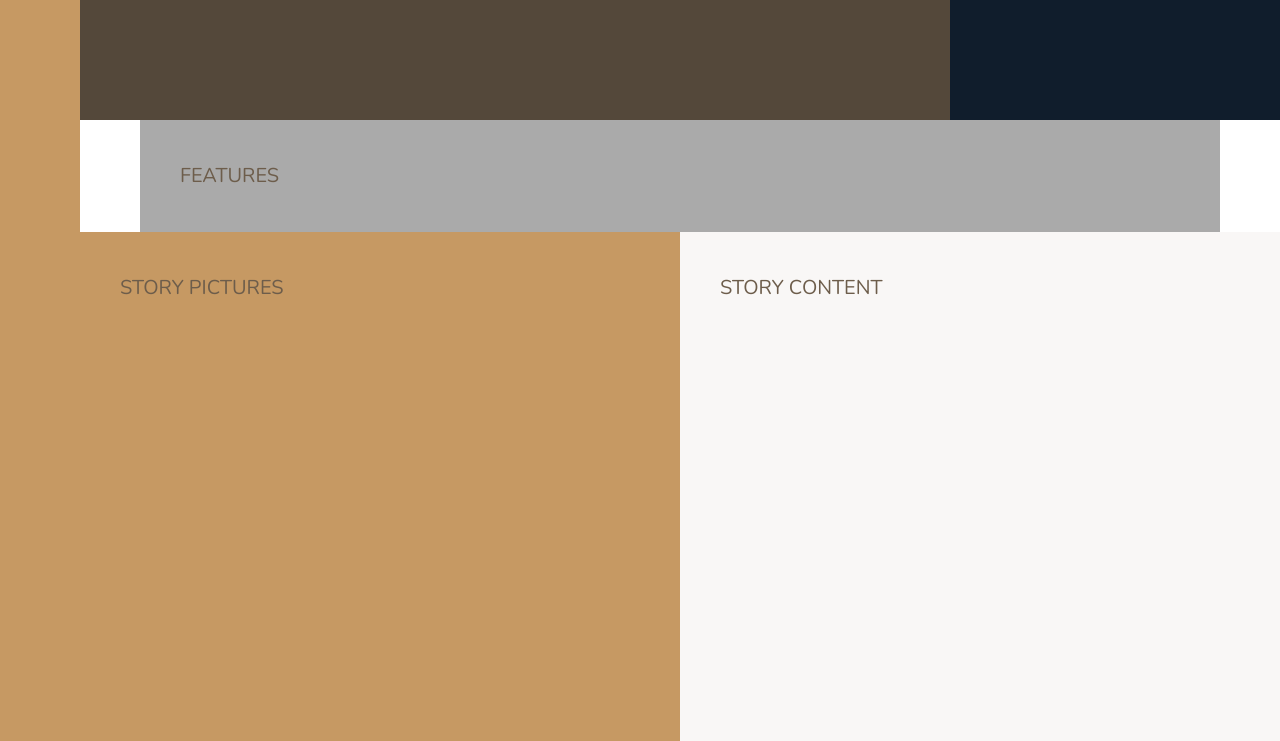
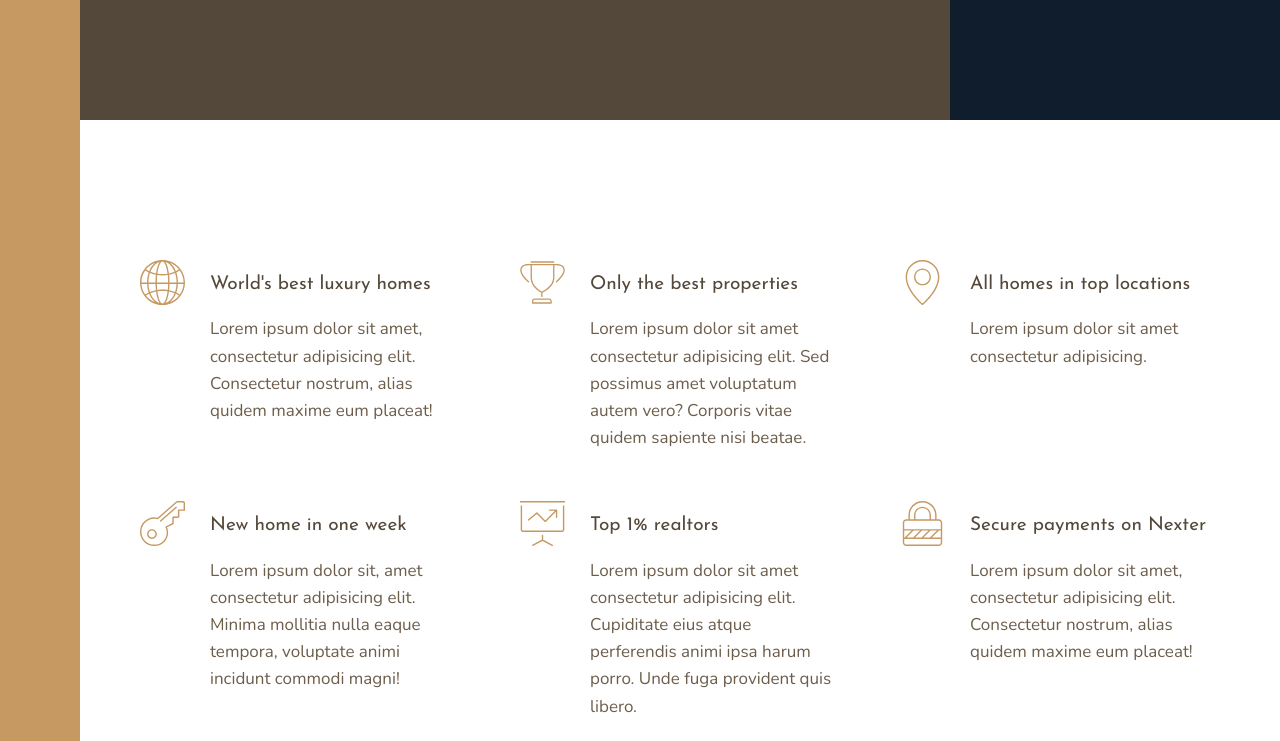
Before and after one commit to caarbelaezg/Nexter, a website: page index.html in a window 1280 px wide. Shown: the part 520-1261 px from the top of the page. Drawn offline with nearby package versions, Linux system fonts and the light colour scheme.

Commit message:
the awsome magic of grids in responsive design

```diff
--- a/index.html
+++ b/index.html
@@ -18,7 +18,63 @@
     <div class="sidebar">SIDEBAR</div>
     <div class="header">HEADER</div>
     <div class="realtors">TOP 3 RELATORS</div>
-    <div class="features">FEATURES</div>
+    <div class="features">
+        <div class="feature">
+            <svg class="feature__icon">
+                <use xlink:href="img/sprite.svg#icon-global">
+            </svg>
+            <h4 class="heading-4 heading-4--dark">World's best luxury homes</h4>
+            <p class="feature__text">
+                Lorem ipsum dolor sit amet, consectetur adipisicing elit. Consectetur nostrum, alias quidem maxime eum placeat!
+            </p>
+        </div>
+        <div class="feature">
+            <svg class="feature__icon">
+                <use xlink:href="img/sprite.svg#icon-trophy">
+            </svg>
+            <h4 class="heading-4 heading-4--dark">Only the best properties</h4>
+            <p class="feature__text">
+               Lorem ipsum dolor sit amet consectetur adipisicing elit. Sed possimus amet voluptatum autem vero? Corporis vitae quidem sapiente nisi beatae.
+            </p>
+        </div>
+        <div class="feature">
+            <svg class="feature__icon">
+                <use xlink:href="img/sprite.svg#icon-map-pin">
+            </svg>
+            <h4 class="heading-4 heading-4--dark">All homes in top locations</h4>
+            <p class="feature__text">
+                Lorem ipsum dolor sit amet consectetur adipisicing.
+            </p>
+        </div>
+        <div class="feature">
+            <svg class="feature__icon">
+                <use xlink:href="img/sprite.svg#icon-key">
+            </svg>
+            <h4 class="heading-4 heading-4--dark">New home in one week</h4>
+            <p class="feature__text">
+                Lorem ipsum dolor sit, amet consectetur adipisicing elit. Minima mollitia nulla eaque tempora, voluptate animi incidunt commodi magni!
+            </p>
+        </div>
+        <div class="feature">
+            <svg class="feature__icon">
+                <use xlink:href="img/sprite.svg#icon-presentation">
+            </svg>
+            <h4 class="heading-4 heading-4--dark">Top 1% realtors</h4>
+            <p class="feature__text">
+               Lorem ipsum dolor sit amet consectetur adipisicing elit. Cupiditate eius atque perferendis animi ipsa harum porro. Unde fuga provident quis libero.
+            </p>
+        </div>
+        <div class="feature">
+            <svg class="feature__icon">
+                <use xlink:href="img/sprite.svg#icon-lock">
+            </svg>
+            <h4 class="heading-4 heading-4--dark">Secure payments on Nexter</h4>
+            <p class="feature__text">
+                Lorem ipsum dolor sit amet, consectetur adipisicing elit. Consectetur nostrum, alias quidem maxime eum placeat!
+            </p>
+        </div>
+
+    </div>
     <div class="story__pictures">STORY PICTURES</div>
     <div class="story__content">STORY CONTENT</div>
     <div class="homes">HOMES</div>
--- a/sass/_base.scss
+++ b/sass/_base.scss
@@ -45,9 +45,6 @@ body {
       1fr
     ) [full-end];
 
-  //development pourpose
-  & > * {
-    padding: 40px;
-    font-size: 2rem;
-  }
+
+
 }
--- a/sass/_features.scss
+++ b/sass/_features.scss
@@ -1,5 +1,29 @@
-.features{
-    background-color: $color-grey-light-2;
-    grid-column: center-start/center-end;
+.features {
+  grid-column: center-start/center-end;
 
+  margin: 15rem 0;
+
+  display: grid;
+  //grid-template-columns: repeat(3, 1fr);
+  grid-template-columns: repeat(auto-fit, minmax(25rem, 1fr));
+  grid-gap: 6rem;
+  align-items: start;
 }
+
+.feature {
+  display: grid;
+  grid-template-columns: min-content 1fr;
+  row-gap: 1.5rem;
+  column-gap: 2.5rem;
+
+  &__icon {
+    fill: $color-primary;
+    width: 4.5rem;
+    height: 4.5rem;
+    grid-row: 1 / span 2;
+    transform: translateY(-1rem);
+  }
+  &__text {
+    font-size: 1.7rem;
+  }
+}
--- a/sass/_typography.scss
+++ b/sass/_typography.scss
@@ -0,0 +1,24 @@
+%heading {
+  font-family: $font-display;
+  font-weight: 400;
+}
+.heading-1 {
+  @extend %heading;
+}
+.heading-2 {
+  @extend %heading;
+}
+.heading-3 {
+  @extend %heading;
+}
+.heading-4 {
+  @extend %heading;
+  font-size: 1.9rem;
+
+  &--light{
+      color: $color-grey-light-1;
+  }
+  &--dark{
+      color: $color-grey-dark-1;
+  }
+}
```
Also changed, not shown: css/style.css.
